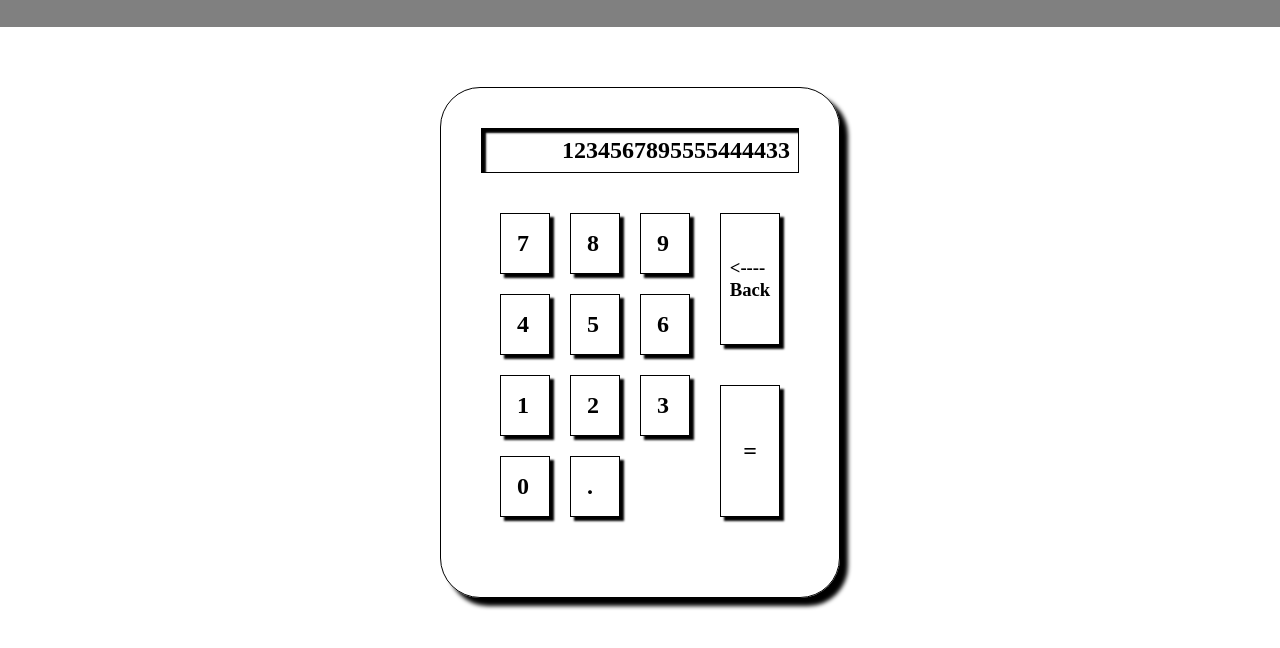
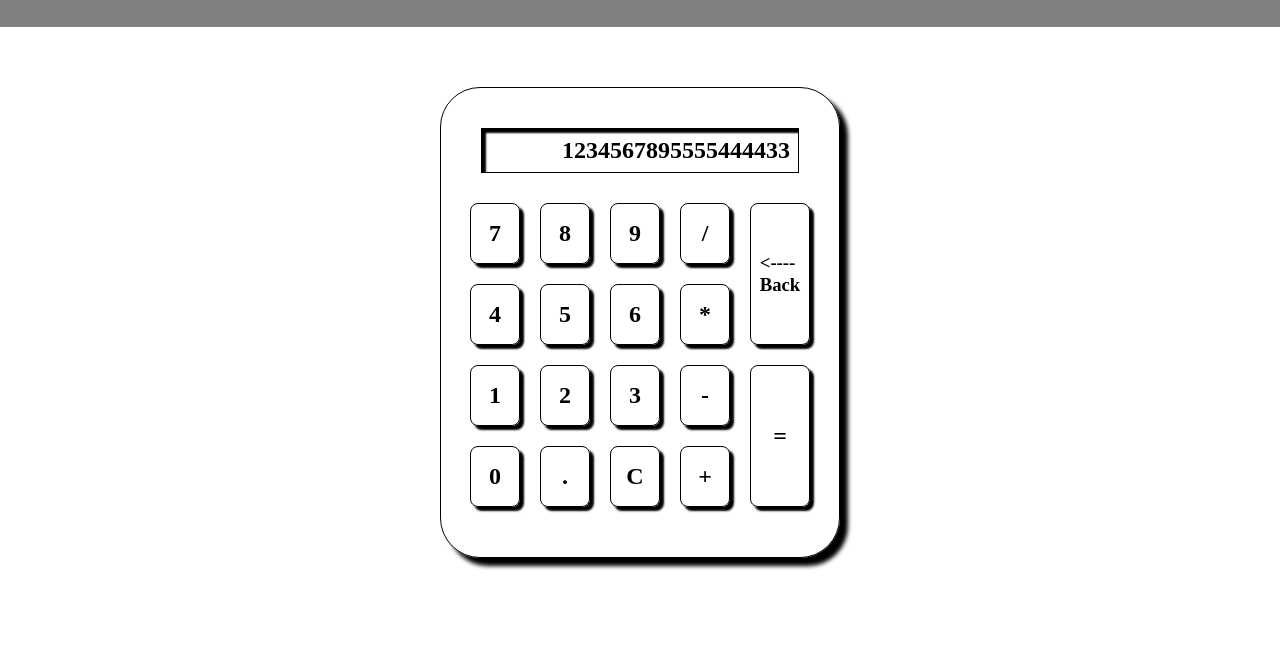
Before and after one commit to michansohanson-prog/TOP-Calculator-Project, a plain HTML site: page index.html in a window 1280 px wide. Shown: the part 88-736 px from the top of the page. Drawn offline with Linux system fonts and the light colour scheme.

Commit message:
Add buttons
Add operator buttons (+, -, *, /, C).  Adjust layout to accomodate.

```diff
--- a/index.html
+++ b/index.html
@@ -22,14 +22,19 @@
 						<h1>7</h1>
 						<h1>8</h1>
 						<h1>9</h1>
+						<h1>/</h1>
 						<h1>4</h1>
 						<h1>5</h1>
 						<h1>6</h1>
+						<h1>*</h1>
 						<h1>1</h1>
 						<h1>2</h1>
 						<h1>3</h1>
+						<h1>-</h1>
 						<h1>0</h1>
 						<h1>.</h1>
+						<h1>C</h1>
+						<h1>+</h1>
 					</div>
 					<div id="funcs">
 						<h3><----Back</h3>
--- a/style.css
+++ b/style.css
@@ -40,14 +40,14 @@ header {
 
 #calc {
 	display: flex;
-	padding: 40px;
+	padding: 30px 10px 10px 10px;
 }
 
 #nums {
 	display: flex;
 	flex-wrap: wrap;
 	gap: 20px;
-	width: 200px;
+	width: 260px;
 }
 
 #nums h1 {
@@ -56,6 +56,10 @@ header {
 	flex: 1;
 	max-width: 50px;
 	box-shadow: 4px 4px 2px black;
+	display: flex;
+	justify-content: center;
+	align-items: center;
+	border-radius: 8px;
 }
 
 #funcs {
@@ -76,9 +80,10 @@ header {
 	flex-direction: column;
 	justify-content: center;
 	align-items: center;
-	margin-top: -20px;
+	margin: -20px 0;
 	width: 100%;
 	box-shadow: 4px 4px 2px black;
+	border-radius: 8px;
 }
 
 #funcs h1 {
@@ -92,4 +97,5 @@ header {
 	margin-bottom: -20px;
 	width: 100%;
 	box-shadow: 4px 4px 2px black;
+	border-radius: 8px;
 }
```
Also changed, not shown: 1 other file.
